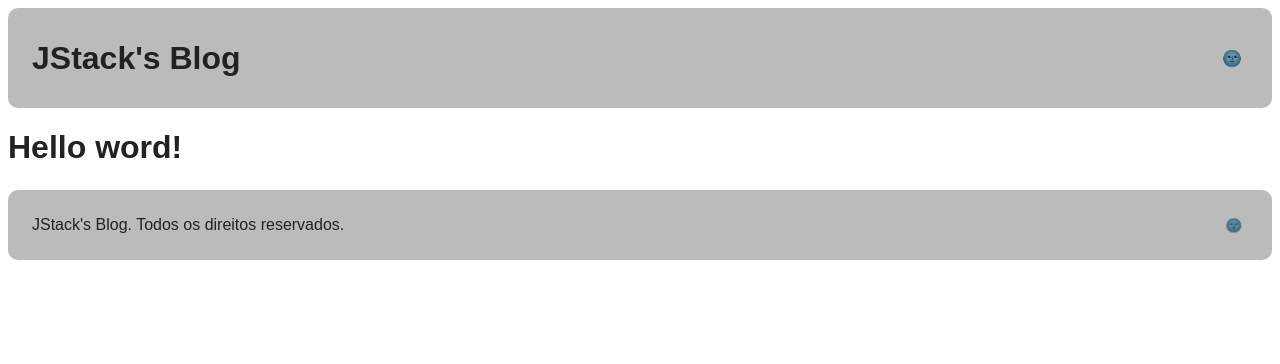
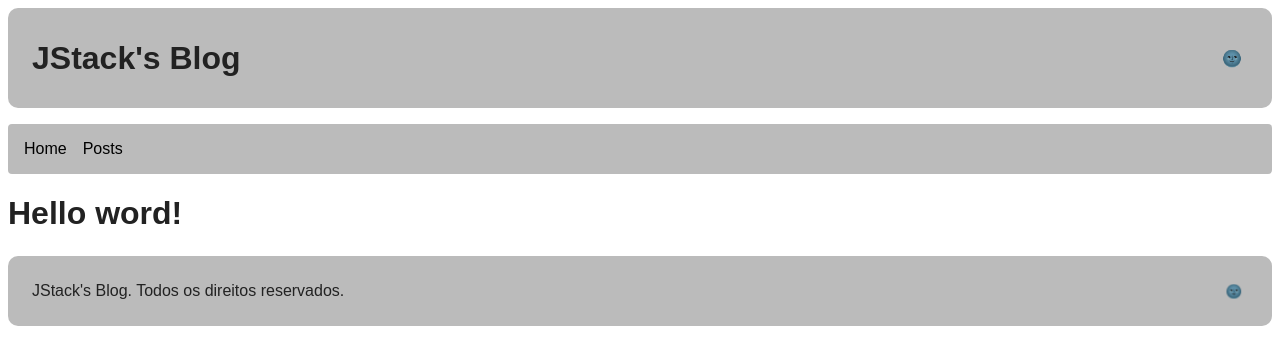
Before and after one commit to matheus-fga/curso-JStack, a React app in the folder React/Routes/: page / in a window 1280 px wide. Shown: the top 364 px of the page. Built offline with nearby package versions, Linux system fonts and the light colour scheme.

Commit message:
Using exact prop and Link component

```diff
--- a/React/Routes/src/routes.js
+++ b/React/Routes/src/Routes.js
@@ -1,14 +1,14 @@
 import React from 'react';
-import { Route, BrowserRouter } from 'react-router-dom';
+import { Route } from 'react-router-dom';
 
 import Home from './pages/Home';
 import Posts from './pages/Posts';
 
 export default function Routes() {
   return (
-    <BrowserRouter>
-      <Route path="/" component={Home} />
+    <>
+      <Route exact path="/" component={Home} />
       <Route path="/posts" component={Posts} />
-    </BrowserRouter>
+    </>
   );
 }
--- a/React/Routes/src/components/Layout/index.js
+++ b/React/Routes/src/components/Layout/index.js
@@ -1,22 +1,29 @@
 import React from 'react';
+import { BrowserRouter, Link } from 'react-router-dom';
 
 import Header from '../Header';
 import Footer from '../Footer';
 
-import Routes from '../../routes';
+import Routes from '../../Routes';
+
+import { Nav } from './styles';
 
 export default function Layout(props) {
   return (
-    <>
+    <BrowserRouter>
       <Header
         onToggleTheme={props.onToggleTheme}
         selectedTheme={props.selectedTheme}
       />
+      <Nav>
+        <Link to="/">Home</Link>
+        <Link to="/posts">Posts</Link>
+      </Nav>
       <Routes />
       <Footer
         onToggleTheme={props.onToggleTheme}
         selectedTheme={props.selectedTheme}
       />
-    </>
+    </BrowserRouter>
   );
 }
--- /dev/null
+++ b/React/Routes/src/components/Layout/styles.js
@@ -0,0 +1,18 @@
+import styled from 'styled-components';
+
+export const Nav = styled.nav`
+  background: #bbb;
+  margin-top: 1rem;
+  padding: 1rem;
+  border-radius: 0.25rem;
+
+  a {
+    color: #000;
+    text-decoration: none;
+    display: inline-block;
+
+    & + a {
+      margin-left: 1rem;
+    }
+  }
+`;
```
